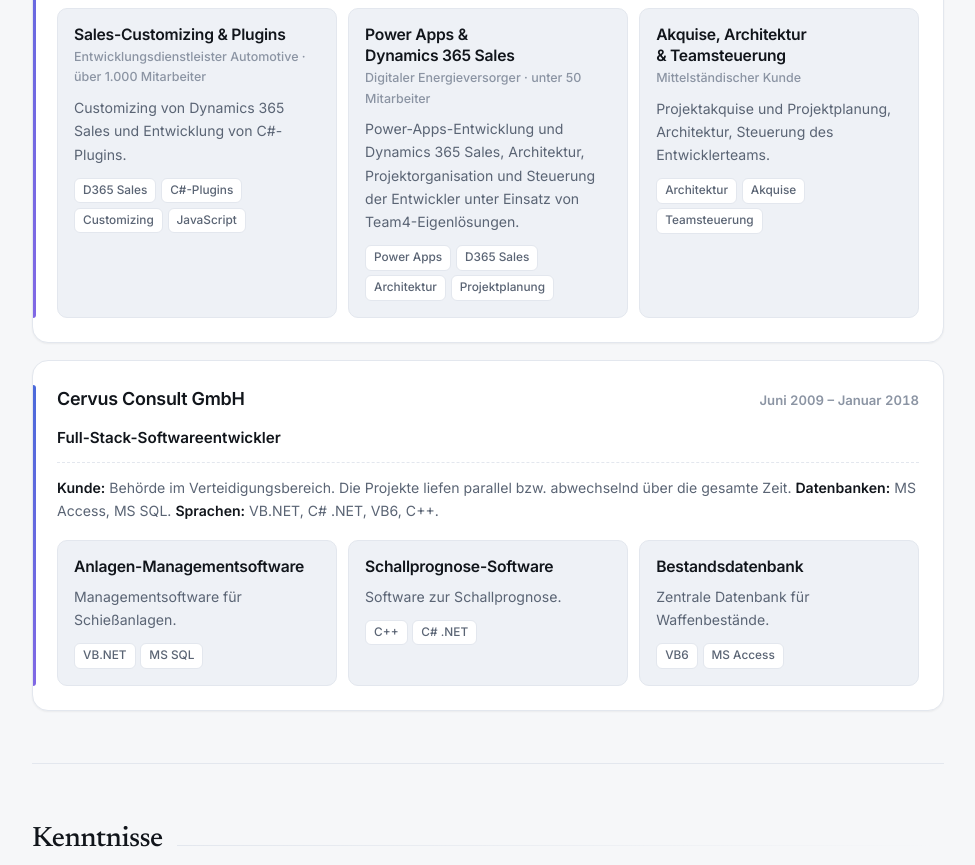
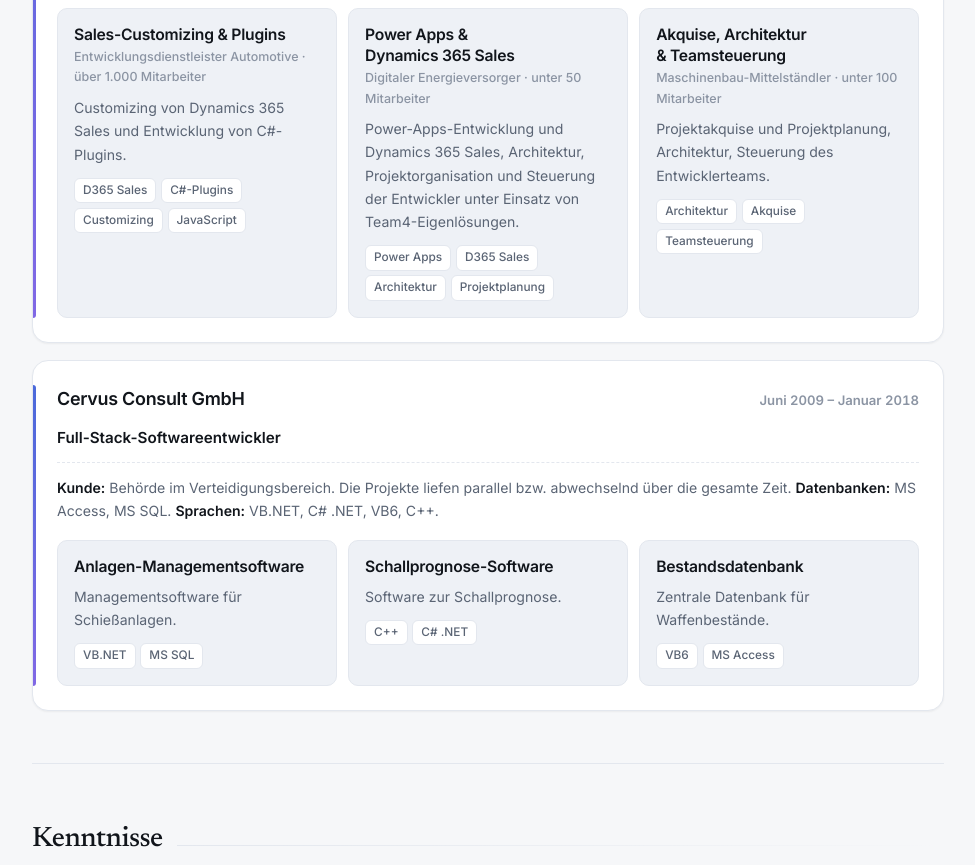
Before and after one commit to Miedon/CV, a plain HTML site: page de.html in a window 1280 px wide. Shown: the part 1522-2387 px from the top of the page, without its empty margins (152-1127 px from the left). Drawn offline with Linux system fonts and the light colour scheme.

Commit message:
Identify the last client descriptor as mechanical engineering
The remaining placeholder client is a family-run machine builder of roughly
55 staff, so the generic "mid-sized client" becomes a sector plus a band.

Band kept at "under 100" rather than the real figure: a precise headcount next
to a sector would identify the company, which is the thing the descriptor is
there to avoid.

Co-Authored-By: Claude Opus 5 <noreply@anthropic.com>

```diff
--- a/de.html
+++ b/de.html
@@ -229,7 +229,7 @@
             </li>
             <li>
               <h4>Akquise, Architektur &amp; Teamsteuerung</h4>
-              <span class="client">Mittelst&auml;ndischer Kunde</span>
+              <span class="client">Maschinenbau-Mittelst&auml;ndler &middot; unter 100 Mitarbeiter</span>
               <p>
                 Projektakquise und Projektplanung, Architektur, Steuerung des
                 Entwicklerteams.
```
Also changed, not shown: index.html (+1 -1 lines).
